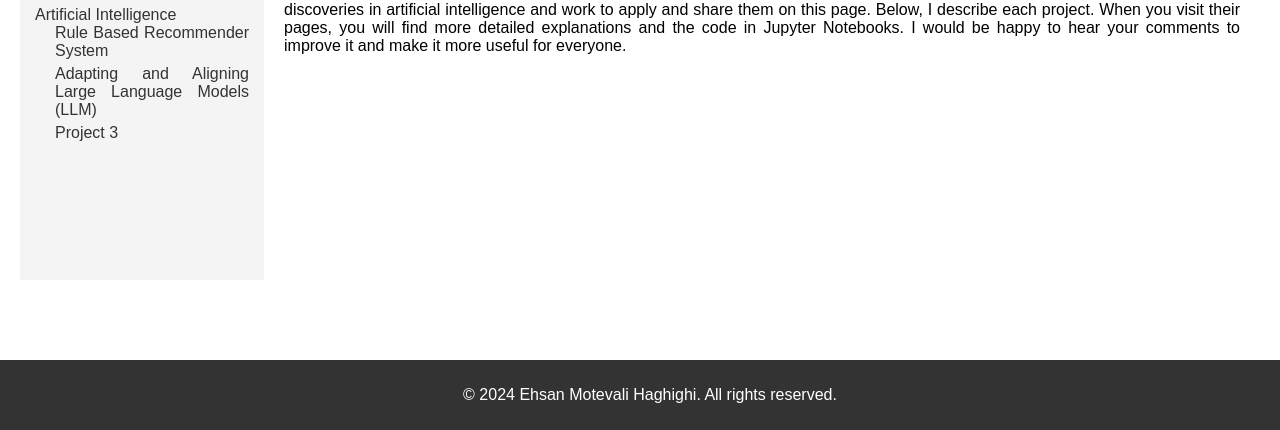
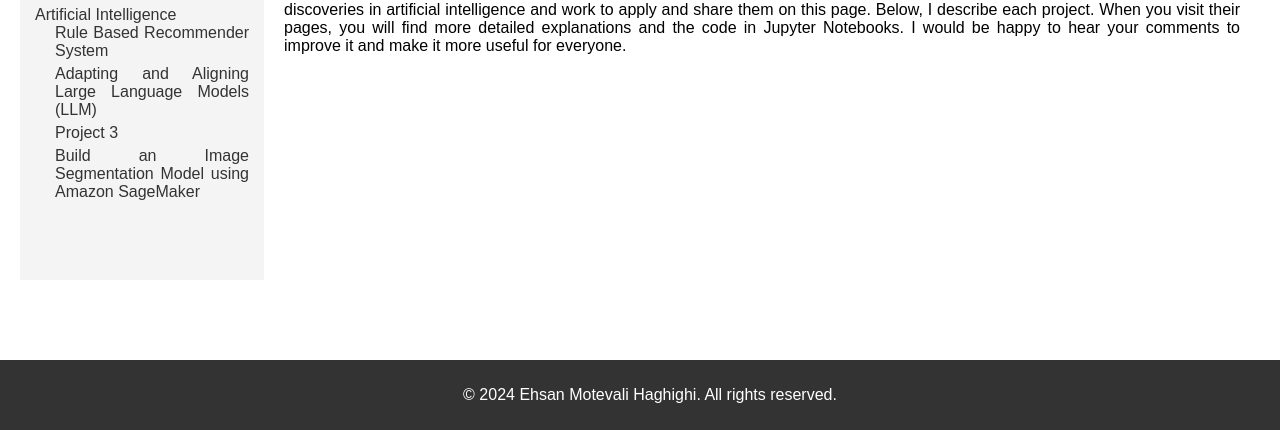
Before and after one commit to Ehsan-Moteval-Haghighi/Ehsan-M.-Haghighi, a plain HTML site: page Artificial-Intelligence.html in a window 1280 px wide. Shown: the part 370-800 px from the top of the page. Drawn offline with Linux system fonts and the light colour scheme.

Commit message:
Update Artificial-Intelligence.html

```diff
--- a/Artificial-Intelligence.html
+++ b/Artificial-Intelligence.html
@@ -26,6 +26,7 @@
                         <li><a href="Project1.html">Rule Based Recommender System</a></li>
                         <li><a href="Project2.html">Adapting and Aligning Large Language Models (LLM)</a></li>
                         <li><a href="Project3.html">Project 3</a></li>
+                        <li><a href="Project3.html">Build an Image Segmentation Model using Amazon SageMaker</a></li>
                     </ul>
                 </li>
             </ul>
```
